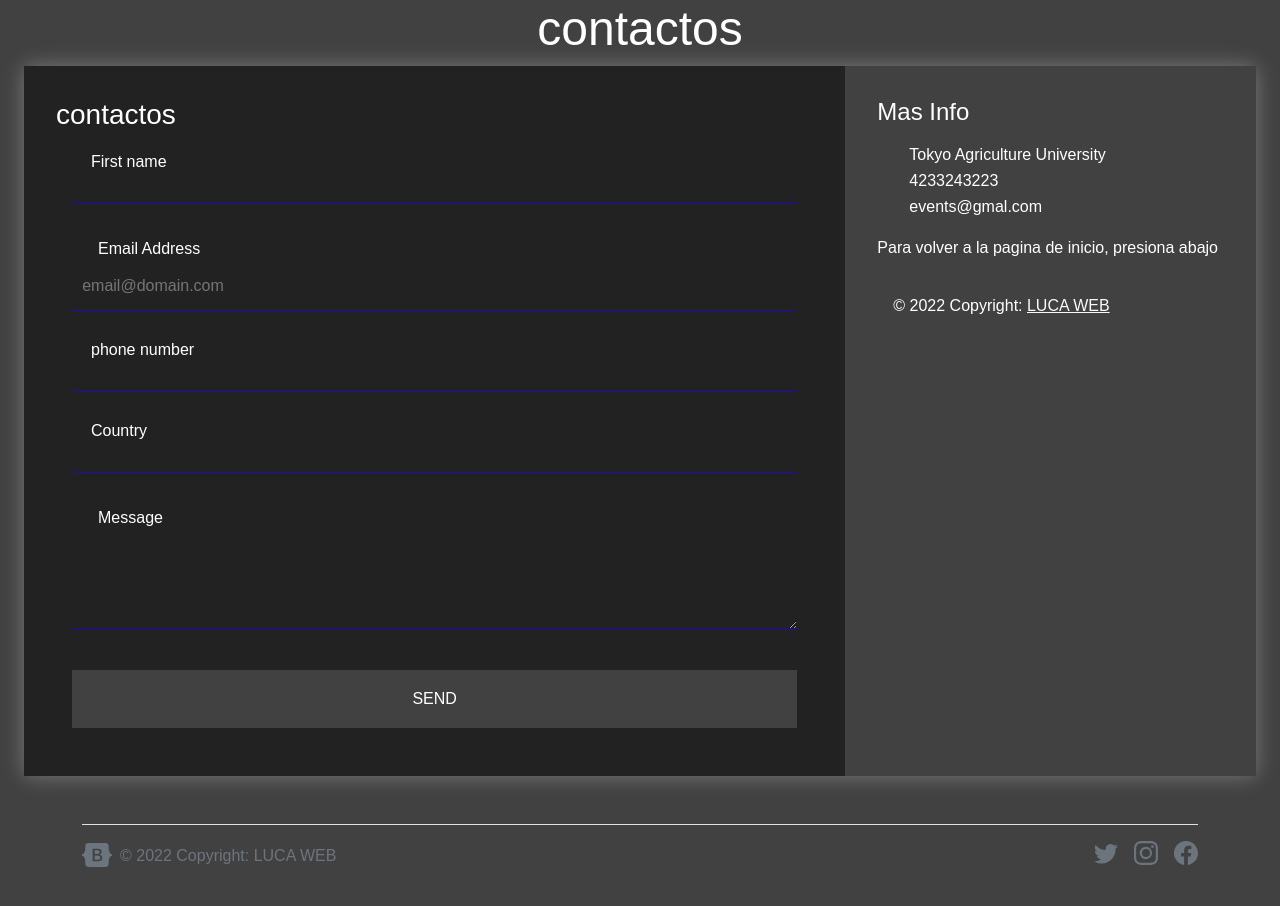
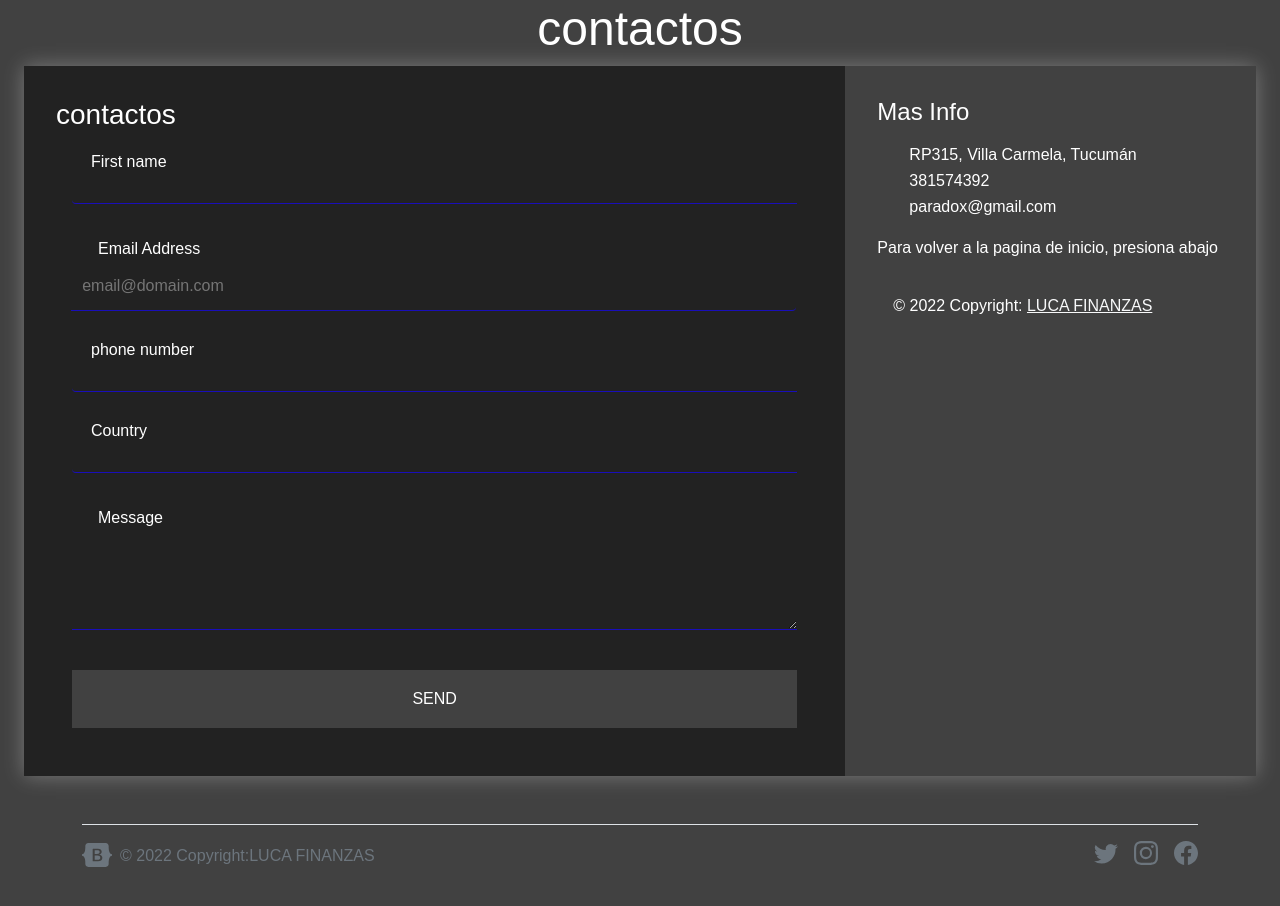
Before and after one commit to LucaPeralta/Finanzas-LUCA-PERALTA, a plain HTML site: page contactos.html in a window 1280 px wide. Drawn offline with nearby package versions, Linux system fonts and the light colour scheme.

Commit message:
Update contactos.html

```diff
--- a/contactos.html
+++ b/contactos.html
@@ -53,14 +53,14 @@
             <div class="contactos-info">
                 <h4>Mas Info</h4>
                 <ul>
-                    <li><i class="map"></i>Tokyo Agriculture University</li>
-                    <li><i class="phone"></i> 4233243223</li>
-                    <li><i class="text"></i>events@gmal.com</li>
+                    <li><i class="map"></i>RP315, Villa Carmela, Tucumán</li>
+                    <li><i class="phone"></i>381574392</li>
+                    <li><i class="text"></i>paradox@gmail.com</li>
                 </ul>
                 <p>Para volver a la pagina de inicio, presiona abajo</p>
                 <div class="text-left p-3">
                     © 2022 Copyright:
-                    <a class="text-light" href="index.html">LUCA WEB</a>
+                    <a class="text-light" href="index.html">LUCA FINANZAS</a>
                   </div>
             </div>
         </div>
@@ -88,7 +88,7 @@
             <a href="/" class="mb-3 me-2 mb-md-0 text-muted text-decoration-none lh-1">
               <svg class="bi" width="30" height="24"><use xlink:href="#bootstrap"></use></svg>
             </a>
-            <span class="text-muted">© 2022 Copyright: LUCA WEB</span>
+            <span class="text-muted">© 2022 Copyright:LUCA FINANZAS</span>
           </div>
 
           <ul class="nav col-md-4 justify-content-end list-unstyled d-flex">
```
